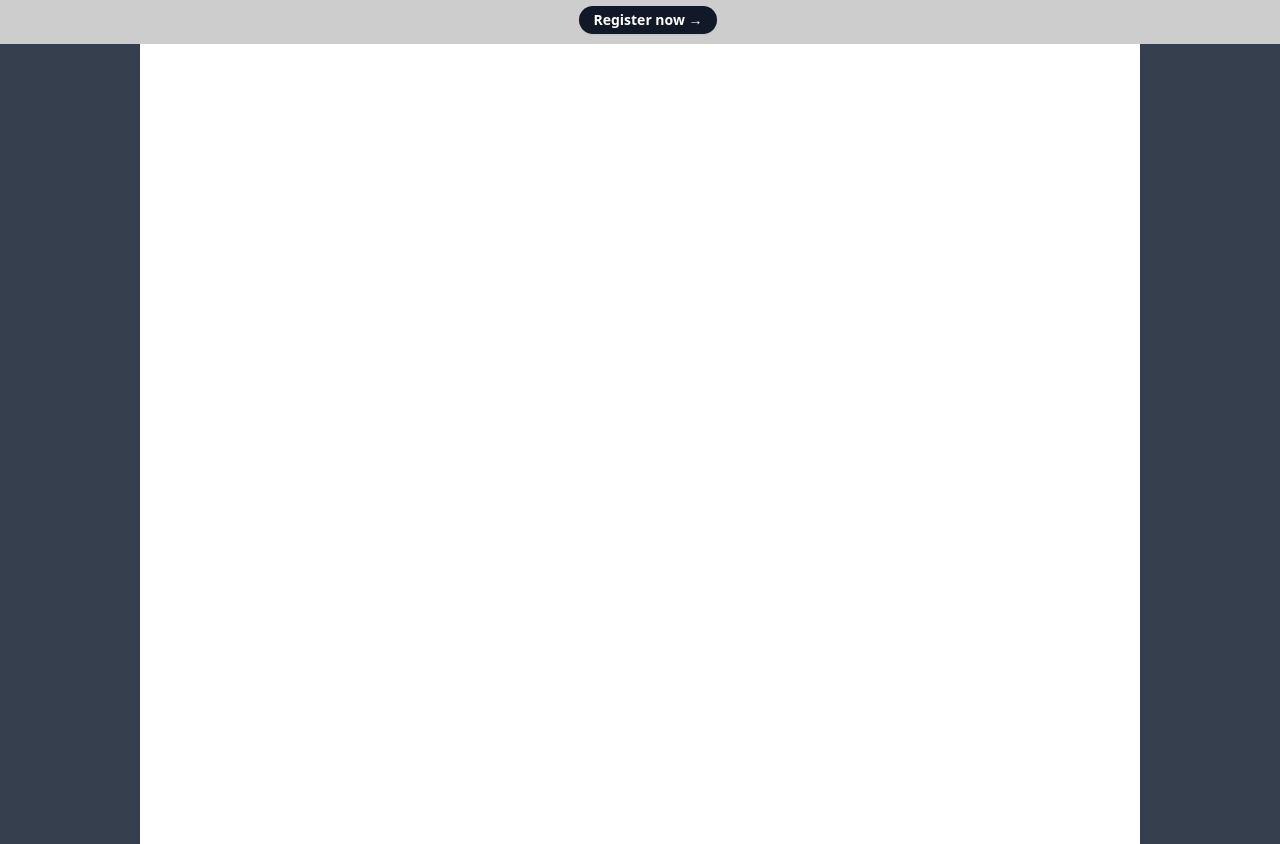
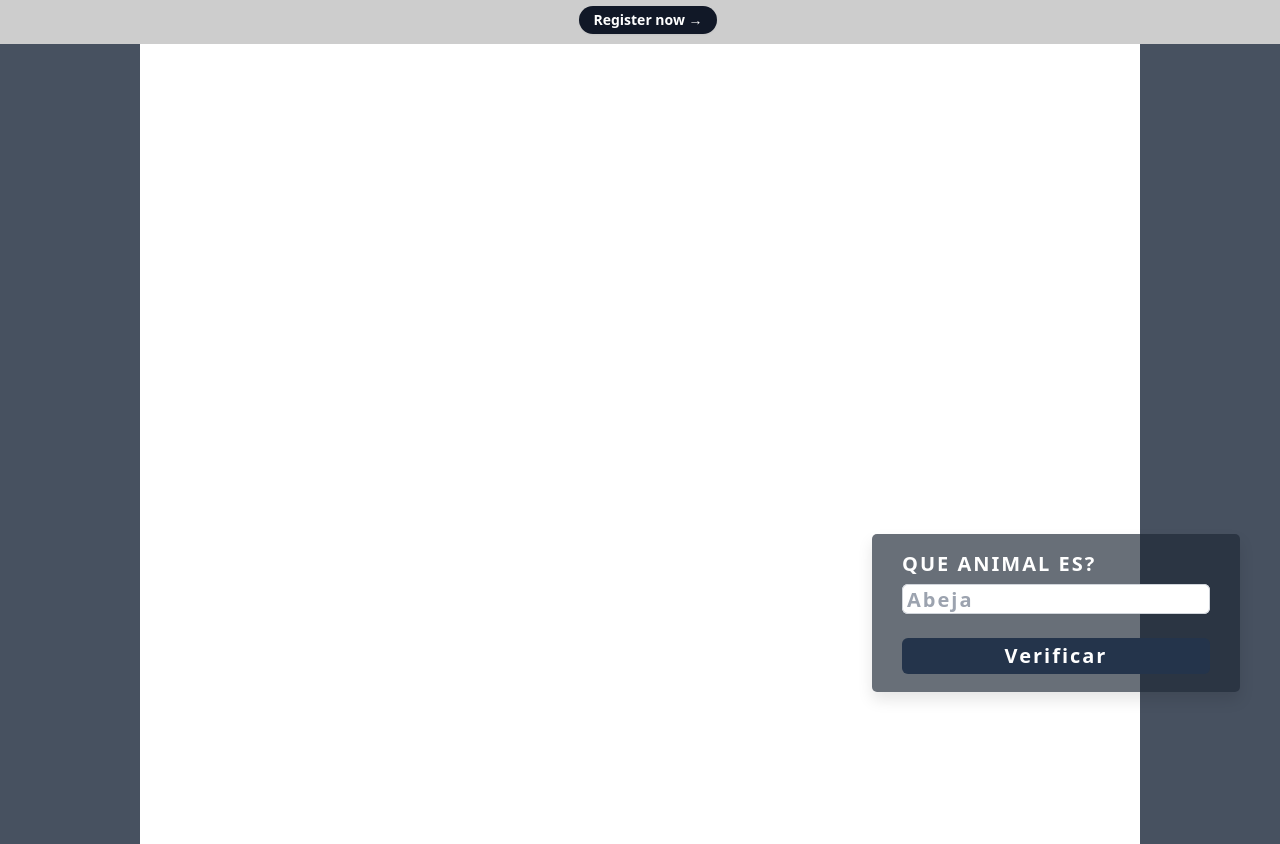
Before and after one commit to eider404/pictionary-online, a website: page public/index.html in a window 1280 px wide. Shown: the part 68-912 px from the top of the page. Drawn offline with nearby package versions, Linux system fonts and the light colour scheme; no server answers.

Commit message:
formulario flotante agregado

```diff
--- a/public/index.html
+++ b/public/index.html
@@ -78,6 +78,21 @@
     </main>
 
 
+    <div class="btn-flotante">
+        <div class="sm:col-span-3">
+            <form id="form-comprobar">
+                <label for="first-name" class="block text-sm font-medium leading-6 text-gray-900" style="color: #ffffff; font-weight: 600; font-size: 20px;">Que animal es?</label>
+                <div class="mt-2">
+                    <input type="text" name="animal" id="animal"  class="block w-full rounded-md border-0 py-1.5 text-gray-900 shadow-sm ring-1 ring-inset ring-gray-300 placeholder:text-gray-400 focus:ring-2 focus:ring-inset focus:ring-indigo-600 sm:text-sm sm:leading-6" style="padding-left: 5px; font-size: 20px;" placeholder="Abeja">
+                </div>
+
+                <br>
+
+                <button onclick="Comprobar()" type="button" class="group relative flex w-full justify-center rounded-md bg-indigo-600 py-2 px-3 text-sm font-semibold text-white hover:bg-indigo-500 focus-visible:outline focus-visible:outline-2 focus-visible:outline-offset-2 focus-visible:outline-indigo-600" style="background-color: #24344b; font-size: 20px;">Verificar</button>
+            </form>
+        </div>
+    </div>
+
 
 
     <script src="/socket.io/socket.io.js"></script>
--- a/public/style.css
+++ b/public/style.css
@@ -1,7 +1,7 @@
 body{
     margin: 0px;
     padding: 0px;
-    background-color: #353f4d;
+    background-color: #475160;
 }
 
 .main-container{
@@ -49,7 +49,7 @@ input{
 	color: #ffffff; /* Color del texto */
 	border-radius: 5px; /* Borde del boton */
 	letter-spacing: 2px; /* Espacio entre letras */
-	background-color: #E91E63; /* Color de fondo */
+	background-color:#1f2937ab; /* Color de fondo */
 	padding: 18px 30px; /* Relleno del boton */
 	position: fixed;
 	bottom: 40px;
@@ -62,9 +62,10 @@ input{
 
 
 .btn-flotante:hover {
-	background-color: #2c2fa5; /* Color de fondo al pasar el cursor */
+	background-color: #1f2937c3; /* Color de fondo al pasar el cursor */
 	box-shadow: 0px 15px 20px rgba(0, 0, 0, 0.3);
 	transform: translateY(-7px);
+    color: #ffffff;
 }
 @media only screen and (max-width: 600px) {
  	.btn-flotante {
```
